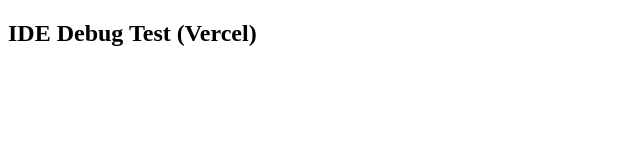
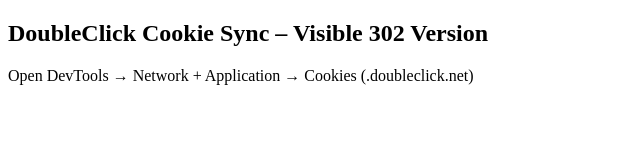
Before and after one commit to roshini27/test-ide-cookie, a plain HTML site: page index.html in a window 1280 px wide. Shown: the whole page, without its empty margins (0-640 px from the left). Drawn offline with Linux system fonts and the light colour scheme.

Commit message:
Update index.html

```diff
--- a/index.html
+++ b/index.html
@@ -1,11 +1,14 @@
 <!DOCTYPE html>
 <html>
+<head>
+  <title>DoubleClick Cookie Sync – Visible 302 Version</title>
+</head>
 <body>
-
-<h2>IDE Debug Test (Vercel)</h2>
+<h2>DoubleClick Cookie Sync – Visible 302 Version</h2>
+<p>Open DevTools → Network + Application → Cookies (.doubleclick.net)</p>
 
 <script>
-const GOOGLE_NID = "1686285891";
+const GOOGLE_NETWORK_ID = "1686285891"; // no hyphens
 
 async function sha1(message) {
   const data = new TextEncoder().encode(message);
@@ -16,22 +19,31 @@
 }
 
 (async () => {
+  // generate some user ID (just for testing)
   const uid = "user_" + Math.random().toString(36).substring(2);
+
+  // hash it (Google requires SHA1 hex)
   const hashed = await sha1(uid);
 
-  const redirect = encodeURIComponent(location.href);
+  // redirect param -> causes a real visible 302
+  const redirect = encodeURIComponent("https://example.com/sync_done");
 
+  // FULL GOOGLE SYNC URL (with tag_debug=1 to expose redirects)
   const pixelUrl =
     "https://cm.g.doubleclick.net/pixel?" +
-    "google_nid=" + GOOGLE_NID +
+    "google_nid=" + GOOGLE_NETWORK_ID +
     "&google_hm=" + hashed +
     "&redirect=" + redirect +
     "&tag_debug=1";
 
-  console.log("FORCING IDE:", pixelUrl);
+  console.log("Triggering sync:", pixelUrl);
 
+  // IMPORTANT: using iframe instead of <img> will SHOW THE 302 VISIBLY
   const iframe = document.createElement("iframe");
   iframe.src = pixelUrl;
+  iframe.width = 0;
+  iframe.height = 0;
+  iframe.style.border = "none";
   iframe.style.display = "none";
 
   document.body.appendChild(iframe);
```
